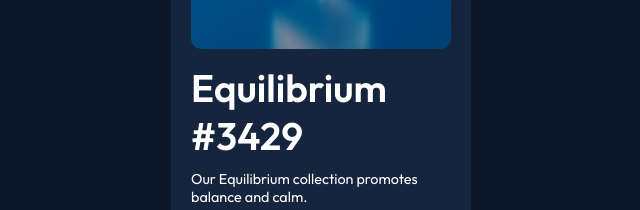
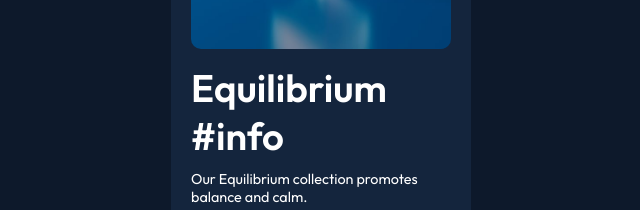
Before and after one commit to Selvaraj-p/nft-preview-card, a React (Create React App) app: page / in a window 1280 px wide. Shown: the part 345-555 px from the top of the page, without its empty margins (319-959 px from the left). Built offline with nearby package versions, Linux system fonts and the light colour scheme.

Commit message:
changes added

```diff
--- a/src/NFTCard.jsx
+++ b/src/NFTCard.jsx
@@ -19,7 +19,7 @@ const NFTCard = () => {
         </div>
       </div>
     <div className="card__title">
-          <h1>Equilibrium #3429</h1>
+          <h1>Equilibrium #info</h1>
           <p className="card__description">
             Our Equilibrium collection promotes balance and calm.
           </p>
@@ -36,7 +36,7 @@ const NFTCard = () => {
       </div>
 
       <div className="card__creator">
-        <img src="https://encrypted-tbn0.gstatic.com/images?q=tbn:ANd9GcREURSKMljVXEm57DuInU5lTToyHcaiYmWnmA&s" alt="Creator" />
+        <img src="https://media.licdn.com/dms/image/D5603AQHmisevs6V-Wg/profile-displayphoto-shrink_200_200/0/1711565017432?e=2147483647&v=beta&t=2gxdXF049G8KQ53xOdouFjL_DKFruEzC2XH5LmLtem4" alt="Creator" />
         <span>
           Creation of <strong>selvaraj-p</strong>
         </span>
```
